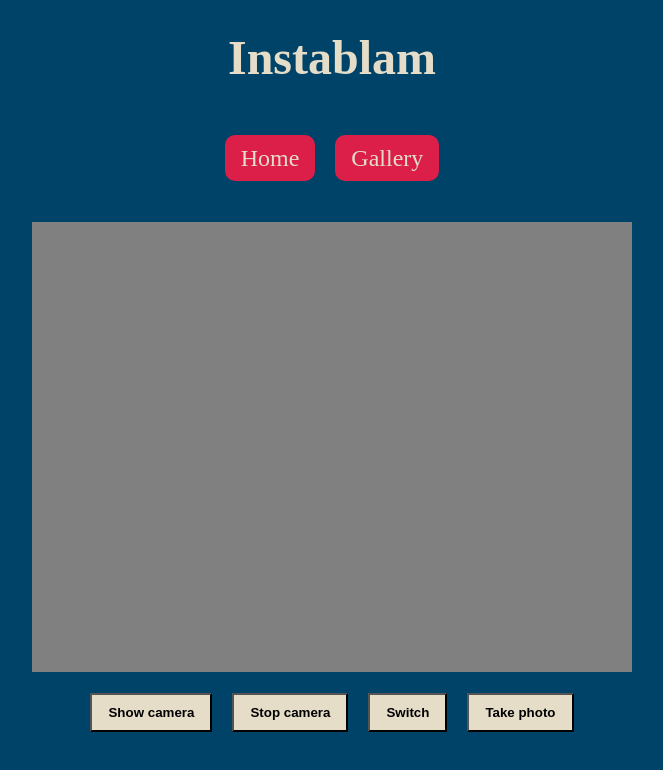
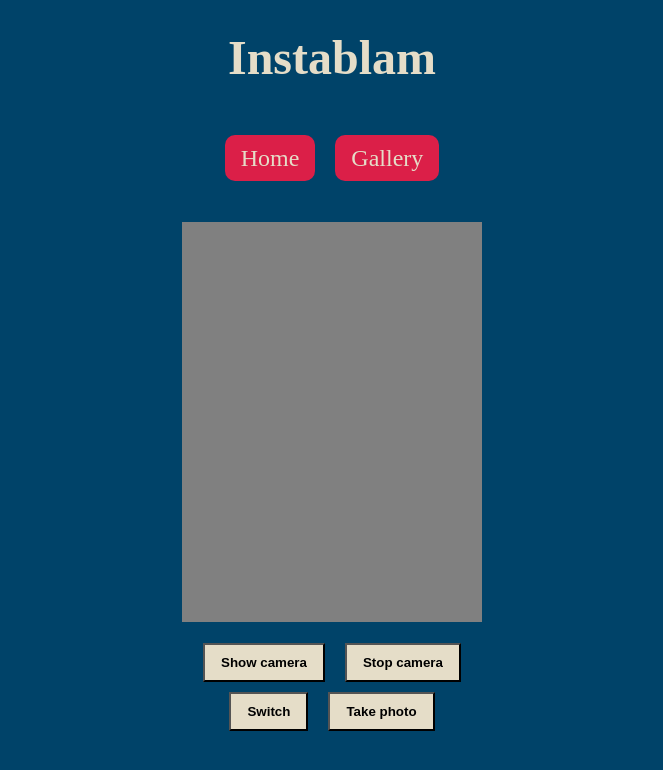
Before and after one commit to easmar89/Instablam, a React (Create React App) app: page / in a window 1280 px wide. Shown: the top 770 px of the page, without its empty margins (308-971 px from the left). Built offline with nearby package versions, Linux system fonts and the light colour scheme; no server answers.

Commit message:
fixed some details

```diff
--- a/src/App.css
+++ b/src/App.css
@@ -42,12 +42,14 @@ nav a {
 }
 
 .camera-container video {
-  width: 600px;
-  height: 450px;
+  width: 300px;
+  height: 400px;
   background-color: gray;
   display: block;
   margin-bottom: 1rem;
   position: relative;
+  margin-left: auto;
+  margin-right: auto;
 }
 
 .photo {
--- a/src/components/Camera.js
+++ b/src/components/Camera.js
@@ -68,6 +68,7 @@ export default function Camera() {
       >
         Stop camera
       </button>
+      <div>
         <button
           onClick={() => {
             switchCamera();
@@ -89,6 +90,8 @@ export default function Camera() {
         >
           Take photo
         </button>
+      </div>
+
       <div className={"photo " + (showPhoto ? "showPhoto" : "")}>
         <canvas ref={photoRef}></canvas>
         <div ref={info} className="info">
@@ -120,7 +123,7 @@ async function turnCameraOn(camElement, mode) {
   }
   try {
     const constraints = {
-      video: { facingMode: mode, width: 400, height: 300 },
+      video: { facingMode: mode, width: 300, height: 400 },
     };
     const stream = await navigator.mediaDevices.getUserMedia(constraints);
     camElement.srcObject = stream;
@@ -139,8 +142,8 @@ function turnCameraOff(camElement) {
 }
 
 function capturePhoto(camElement, photoElement, showPhoto, notification) {
-  const width = 400;
-  const height = 300;
+  const width = 300;
+  const height = 400;
 
   photoElement.width = width;
   photoElement.height = height;
--- a/src/components/Gallery.js
+++ b/src/components/Gallery.js
@@ -1,7 +1,10 @@
-import { useState, useEffect } from "react";
+import { useState, useEffect, useRef } from "react";
 import Navbar from "./Navbar";
 
 export default function Gallery() {
+  let defaultImage1 = useRef(null);
+  let defaultImage2 = useRef(null);
+
   const [images, setImages] = useState([]);
 
   useEffect(() => {
@@ -14,7 +17,6 @@ export default function Gallery() {
     let update = gallery.filter((img) => img.id !== id);
     console.log(update);
     localStorage.setItem("images", JSON.stringify(update));
-    // console.log(updated);
     setImages(update);
   }
 
@@ -23,7 +25,7 @@ export default function Gallery() {
       return images.map((image, index) => {
         return (
           <div key={index} className="image">
-            <img src={image.image} alt="image" />
+            <img src={image.image} alt={`image${index}`} />
             <p>{image.date}</p>
             <p>{image.city}</p>
             <button
@@ -48,8 +50,13 @@ export default function Gallery() {
       <div className="gallery">
         <h1>Instablam</h1>
         <Navbar />
-        <img src="./images/776-400x300.jpg" alt="random image" />
         <img
+          ref={defaultImage1}
+          src="./images/776-400x300.jpg"
+          alt="random image"
+        />
+        <img
+          ref={defaultImage2}
           src="./images/photo-1635273439931-07f24478bec5.jpeg"
           alt="random image"
         />
```
Lines whose indentation alone changed are shown as unchanged.
